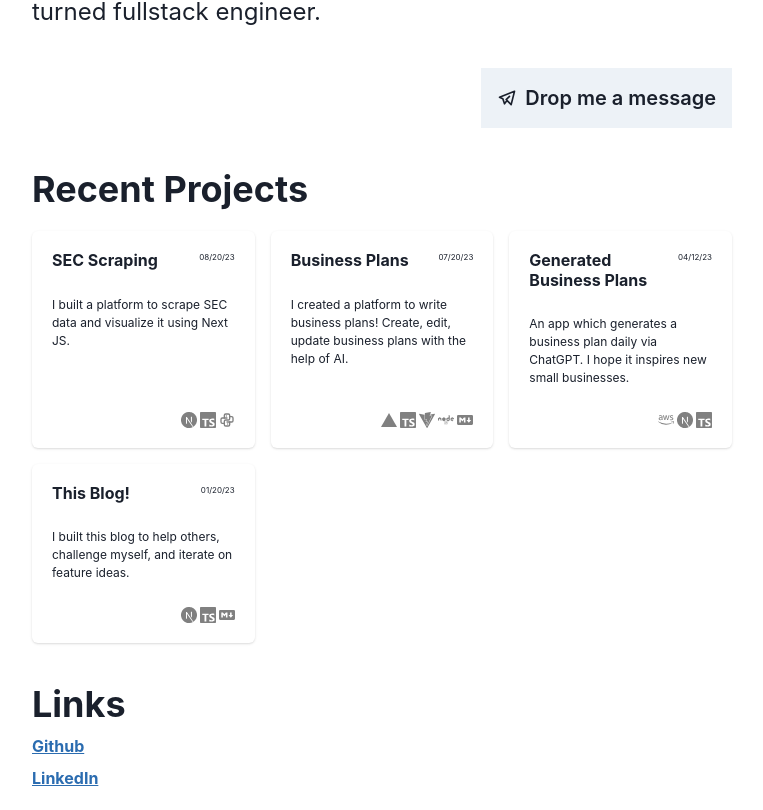
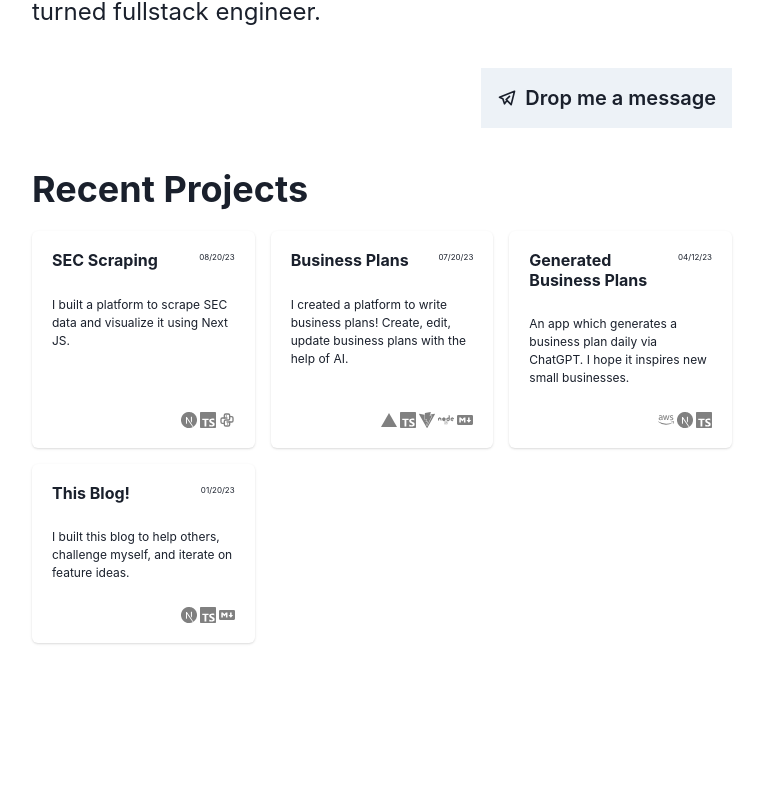
Before and after one commit to sammydowds/next-blog, a Next.js app: page / in a window 1280 px wide. Shown: the part 193-1003 px from the top of the page, without its empty margins (258-1021 px from the left). After the commit the page ends 896 px from the top, so only its background shows below. Built offline with nearby package versions, Linux system fonts and the light colour scheme.

Commit message:
chore: remove links on about section

```diff
--- a/pages/index.tsx
+++ b/pages/index.tsx
@@ -1,7 +1,6 @@
 import Head from 'next/head'
 import { Box, Heading, Text, VStack } from '@chakra-ui/react'
 import { SingleColumnLayout } from '@/components/SingleColumnLayout'
-import { Link } from '@/components/Link'
 import { Inquiry } from '@/components/Inquiry'
 import { Header } from '@/components/Header'
 import { Projects } from '@/components/Projects'
@@ -28,15 +27,6 @@ export default function Home() {
 							</Box>
 						</VStack>
 						<Projects />
-						<VStack fontSize="24" alignItems="start" marginTop="26px">
-							<Heading as="h3">Links</Heading>
-							<Link href="https://github.com/sammydowds">
-								Github
-							</Link>,
-							<Link href="https://www.linkedin.com/in/sammy-dowds-521182b3/">
-								LinkedIn
-							</Link>,
-						</VStack>
 					</Box>
 				</SingleColumnLayout>
 			</main>
```
